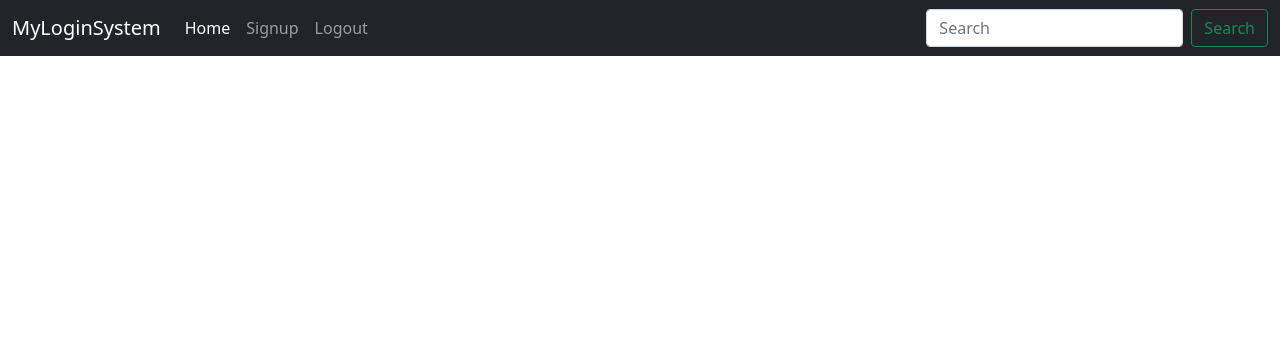
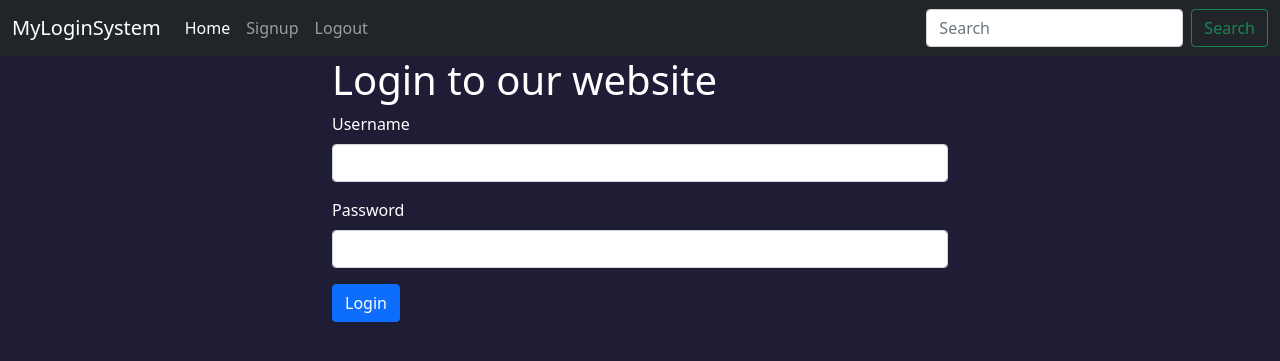
Before and after one commit to nnaqash/LoginSystem_PHP, a PHP site: page /login.php in a window 1280 px wide. Shown: the top 361 px of the page. Run offline with PHP 8.4, Linux system fonts and the light colour scheme.

Commit message:
signup and login working

```diff
--- a/login.php
+++ b/login.php
@@ -10,11 +10,91 @@
 
     <title>Hiya!</title>
   </head>
+  <style>
+      body{
+          background-color: #1F1D36;
+          color: white;
+      }
+      h1{
+          color : white;
+      }
+  </style>
   <body>
 
     <?php
+        // setting the variable values to default
+        $login = false;
+        $showerror = false;
+        // if server gets request method as post
+        if($_SERVER["REQUEST_METHOD"]== "POST"){
+            include 'components/conn.php';
+            $username = $_POST["username"];
+            $password = $_POST["password"];
+            //$cpassword = $_POST["cpassword"];
+            $exists = false;
+            //sql query to insert into the database
+            $sql = "Select * from users where username='$username' AND password='$password'";
+            //executing the sql query
+            $result = mysqli_query($conn,$sql);
+            $num = mysqli_num_rows($result);
+            // if query is successful then show the user green alert
+            if ($num==1){
+                $login = true;
+                session_start();
+                $_SESSION['loggedin'] = true;
+                $_SESSION['username'] = $username;
+                header ("location: home.php");
+            }
+            else{
+                // if query not successful then show the user error message
+                $showerror = "invalid username or password";
+            }
+
+        }
+
         require 'components/_nav.php'
     ?>
+    <!-- alert message to showcase successful signup -->
+    <?php
+        if($login)
+          {
+            echo '<div class="alert alert-success alert-dismissible fade show" role="alert">
+            <strong>Login Successful!</strong> You are logged in successfully!
+            <button type="button" class="btn-close" data-bs-dismiss="alert" aria-label="Close"></button>
+            </div>';
+          }
+            // alert message for not succesful signup
+        if($showerror)
+          {
+            echo '<div class="alert alert-danger alert-dismissible fade show" role="alert">
+            <strong>Error!</strong> '. $showerror.'
+            <button type="button" class="btn-close" data-bs-dismiss="alert" aria-label="Close"></button>
+            </div>';
+          }
+    ?>
+    <!-- Making the sign up form  -->
+    <div class="container col-sm-6">
+        <h1>Login to our website</h1>
+
+        <form action = "/LoginSystem/login.php" method = "Post">
+            <div class="mb-3">
+                <label for="username" class="form-label">Username</label>
+                <input type="username" class="form-control" id="username" name = "username" aria-describedby="emailHelp"required>
+                <div id="uname" class="form-text"></div>
+            </div>
+            <div class="mb-3">
+                <label for="exampleInputPassword1" class="form-label">Password</label>
+                <input type="password" class="form-control" id="exampleInputPassword1" name= "password"required>
+                <div id="pass" class="form-text"></div>
+            </div>
+            <!-- <div class="mb-3">
+                <label for="cpassword" class="form-label">Confirm Password</label>
+                <input type="password" class="form-control" id="cpassword" name= "cpassword"required>
+                <div id="cpass" class="form-text">Please confrim Your password</div>
+            </div> -->
+            <button type="submit" class="btn btn-primary">Login</button>
+        </form>
+    </div>
 
     <!-- Optional JavaScript; choose one of the two! -->
 
@@ -28,3 +108,5 @@
     -->
   </body>
 </html>
+  </body>
+</html>
```
Also changed, not shown: Home.php (+38 -0 lines), components/conn.php (added, +14 -0 lines), signup.php (+53 -3 lines).
